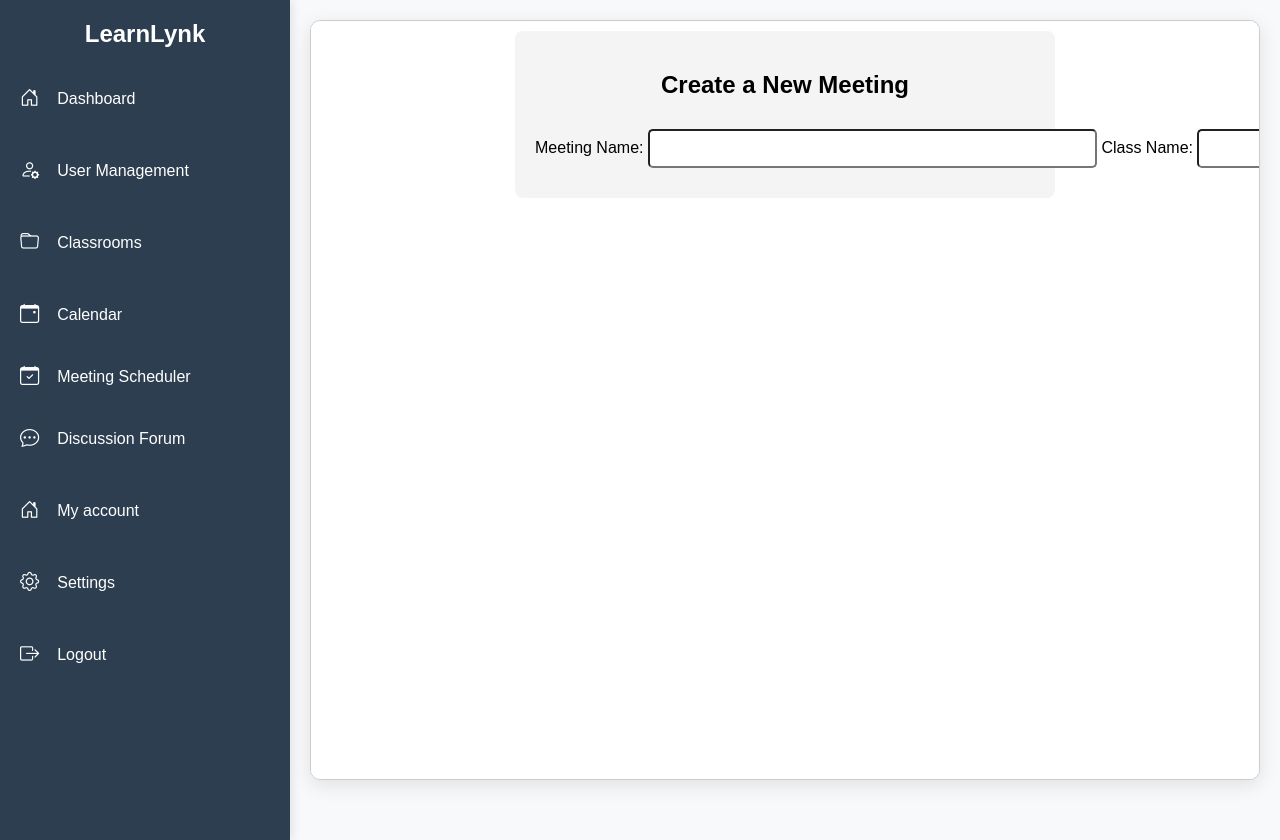
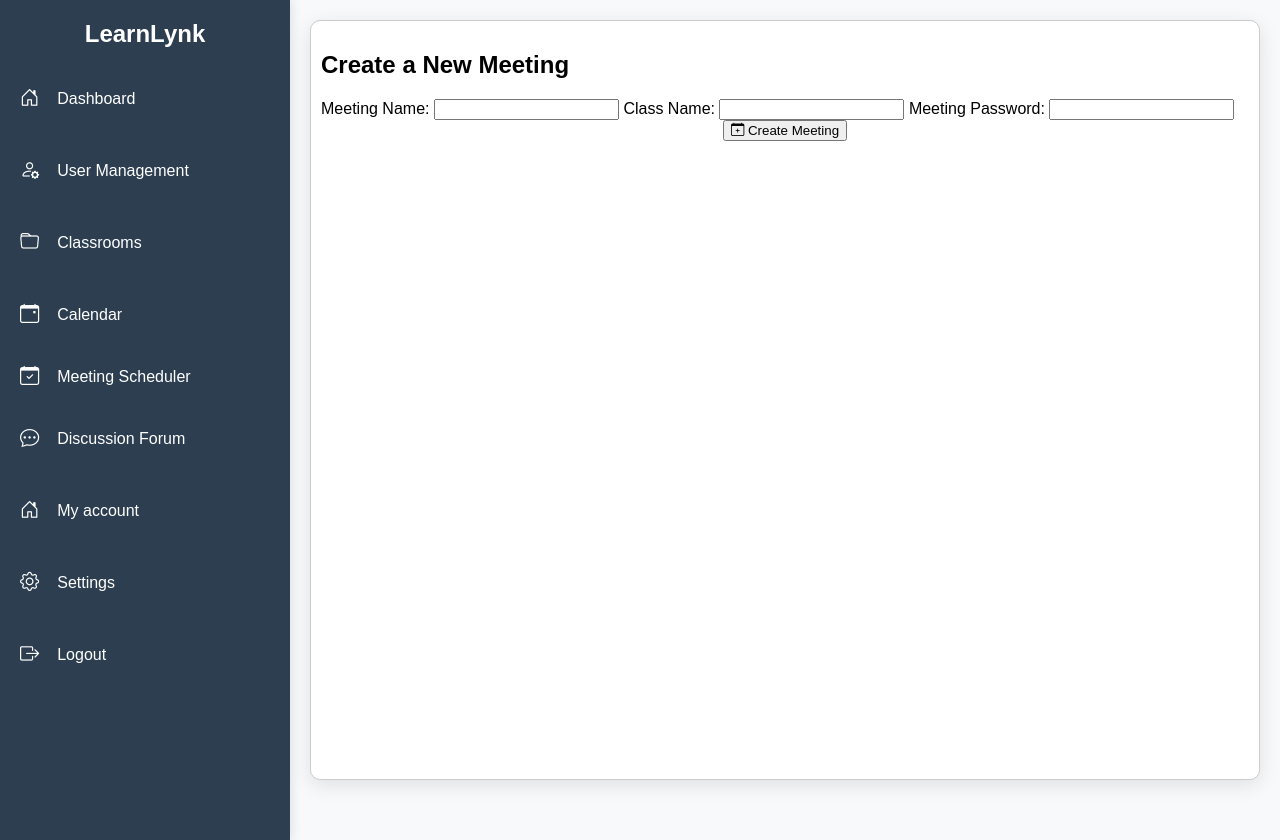
Before and after one commit to Tanushree2004/virtual_classroom, a Django app: page /conference_meeting/create_meeting/ in a window 1280 px wide. Run offline with Django 5.2, Linux system fonts and the light colour scheme; a user stored in the database is signed in; data comes from the database, SQL or seed files in the repository; parts of the project's set-up code (start-up, migrations or seed data) failed here and were passed over.

Commit message:
Update create_meeting.html changed

```diff
--- a/conference_meeting/templates/conference_meeting/create_meeting.html
+++ b/conference_meeting/templates/conference_meeting/create_meeting.html
@@ -1,8 +1,11 @@
 {% extends 'base.html' %}
 {% load static %}
 {% block title %}Create Meeting{% endblock %}
+<div class="create-meet">
+
 
     {% block content %}
+    <link rel='stylesheet' type='text/css' media='screen' href='{% static "css/create_meet.css" %}'>
     <div class="create-meeting-container">
         <h2>Create a New Meeting</h2>
         <form method="POST">
@@ -16,7 +19,7 @@
             <label for="password">Meeting Password:</label>
             <input type="password" id="password" name="password" required>
 
-        <button type="submit" id="create-meeting-btn"><i class="bi bi-calendar-plus"></i> Create Meeting</button>
+            <center><button type="submit" id="create-meeting-btn"><i class="bi bi-calendar-plus"></i> Create Meeting</button></center>
         </form>
         {% if meeting_link %}
         <div id="meeting-link-container">
@@ -27,38 +30,10 @@
         {% endif %}
     </div>
 
-<style>
-.create-meeting-container {
-    max-width: 500px;
-    margin: auto;
-    padding: 20px;
-    background: #f4f4f4;
-    border-radius: 8px;
-    text-align: center;
-}
-
-input, button {
-    width: 85%;
-    margin: 10px 0;
-    padding: 10px;
-    border-radius: 5px;
-}
-
-button {
-    background: #007bff;
-    color: white;
-    border: none;
-    cursor: pointer;
-}
-
-button:hover {
-    background: #0056b3;
-}
-</style>
-
     <script>
-    document.getElementById("create-meeting-btn").addEventListener("click", function() {
+        document.getElementById("create-meeting-btn").addEventListener("click", function () {
             alert("Meeting Created Successfully!");
         });
     </script>
+</div>
 {% endblock %}
```
Lines whose indentation alone changed are shown as unchanged.
